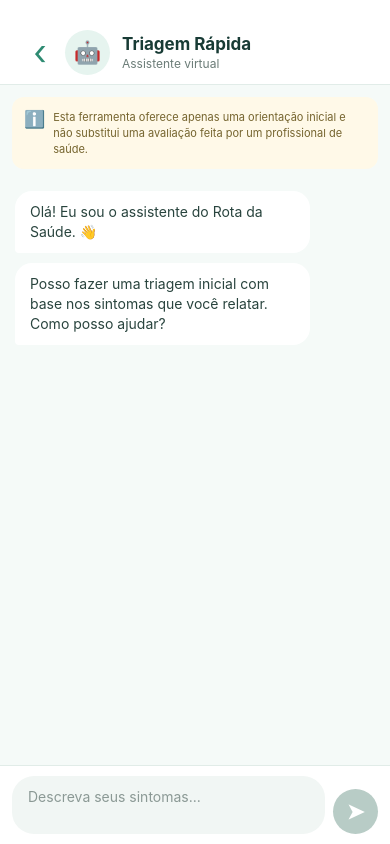
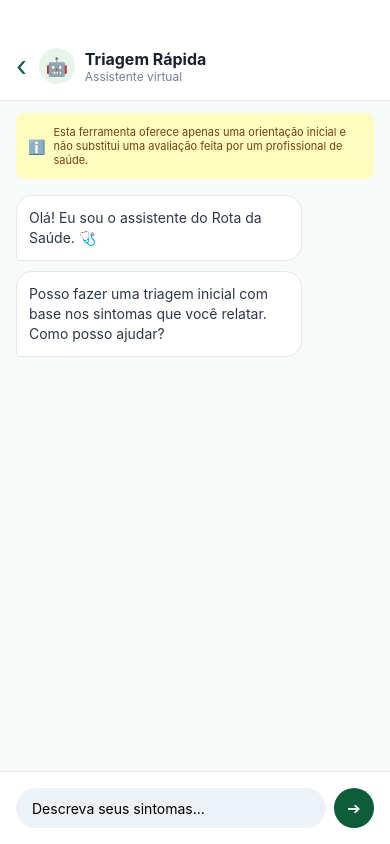
Before and after one commit to alyrdx29/rota-da-saude, a React Native app: screen /ChatAI in a window 390 px wide. Built offline with nearby package versions, Linux system fonts and the light colour scheme.

Commit message:
feat: integra Gemini API no chat de triagem da IA

```diff
--- a/package.json
+++ b/package.json
@@ -9,6 +9,7 @@
     "web": "expo start --web"
   },
   "dependencies": {
+    "@google/genai": "^2.16.0",
     "@hookform/resolvers": "^5.7.1",
     "@react-navigation/native": "^7.3.16",
     "@react-navigation/native-stack": "^7.18.8",
--- a/src/screens/ChatAIScreen.js
+++ b/src/screens/ChatAIScreen.js
@@ -9,13 +9,17 @@ import {
   Platform,
   ScrollView,
 } from 'react-native';
+import { GoogleGenAI } from '@google/genai';
 import { supabase } from '../supabaseClient';
+
+const ai = new GoogleGenAI({ apiKey: 'AQ.AbBRN6LbPH9Qc1mhhg6XRN0r9vKabmFbV-QXjXy75LMRAf6v1w' });
+
 export default function ChatAIScreen({ navigation }) {
   const [message, setMessage] = useState('');
   const [messages, setMessages] = useState([
     {
       id: 1,
-      text: 'Olá! Eu sou o assistente do Rota da Saúde. 👋',
+      text: 'Olá! Eu sou o assistente do Rota da Saúde. 🩺',
       sender: 'ai',
     },
     {
@@ -26,41 +30,47 @@ export default function ChatAIScreen({ navigation }) {
   ]);
 
   async function sendMessage() {
-    if (!message.trim()) {
-      return;
-    }
+    if (!message.trim()) return;
 
     const userMessageText = message.trim();
 
-    // Adiciona a mensagem imediatamente na tela (UI)
-    const newMessage = {
-      id: Date.now(),
-      text: userMessageText,
-      sender: 'user',
-    };
+    setMessages((prev) => [
+      ...prev,
+      { id: Date.now(), text: userMessageText, sender: 'user' },
+    ]);
+    setMessage('');
 
-    setMessages((currentMessages) => [
-      ...currentMessages,
-      newMessage,
+    const { data: { user } } = await supabase.auth.getUser();
+    if (user) {
+      await supabase.from('messages').insert([
+        { user_id: user.id, text: userMessageText, sender: 'user' },
+      ]);
+    }
+
+    try {
+      const response = await ai.models.generateContent({
+        model: 'gemini-2.5-flash',
+        contents: userMessageText,
+        config: {
+          systemInstruction:
+            'Você é o assistente virtual do Rota da Saúde. Faça triagens virtuais com empatia e clareza, avisando sempre que não substitui uma consulta médica.',
+        },
+      });
+
+      const aiReplyText = response.text;
+
+      setMessages((prev) => [
+        ...prev,
+        { id: Date.now() + 1, text: aiReplyText, sender: 'ai' },
       ]);
 
-    setMessage('');
-
-    // Salva a mensagem no Supabase
-    const { data: { user } } = await supabase.auth.getUser();
-
       if (user) {
-      const { error } = await supabase.from('messages').insert([
-        {
-          user_id: user.id,
-          text: userMessageText,
-          sender: 'user',
-        },
+        await supabase.from('messages').insert([
+          { user_id: user.id, text: aiReplyText, sender: 'ai' },
         ]);
-
-      if (error) {
-        console.error('Erro ao salvar mensagem no Supabase:', error.message);
       }
+    } catch (error) {
+      console.error('Erro ao gerar resposta da IA:', error);
     }
   }
 
@@ -69,7 +79,6 @@ export default function ChatAIScreen({ navigation }) {
       style={styles.container}
       behavior={Platform.OS === 'ios' ? 'padding' : undefined}
     >
-      {/* Cabeçalho */}
       <View style={styles.header}>
         <TouchableOpacity
           style={styles.backButton}
@@ -82,81 +91,57 @@ export default function ChatAIScreen({ navigation }) {
           <View style={styles.aiAvatar}>
             <Text style={styles.aiAvatarText}>🤖</Text>
           </View>
-
           <View>
-            <Text style={styles.headerTitle}>
-              Triagem Rápida
-            </Text>
-
-            <Text style={styles.headerSubtitle}>
-              Assistente virtual
-            </Text>
+            <Text style={styles.headerTitle}>Triagem Rápida</Text>
+            <Text style={styles.headerSubtitle}>Assistente virtual</Text>
           </View>
         </View>
       </View>
 
-      {/* Aviso */}
-      <View style={styles.warning}>
-        <Text style={styles.warningIcon}>ℹ️</Text>
-
-        <Text style={styles.warningText}>
-          Esta ferramenta oferece apenas uma orientação inicial e
-          não substitui uma avaliação feita por um profissional de
-          saúde.
+      <View style={styles.infoBar}>
+        <Text style={styles.infoIcon}>ℹ️</Text>
+        <Text style={styles.infoText}>
+          Esta ferramenta oferece apenas uma orientação inicial e não substitui
+          uma avaliação feita por um profissional de saúde.
         </Text>
       </View>
 
-      {/* Mensagens */}
       <ScrollView
         style={styles.messagesContainer}
         contentContainerStyle={styles.messagesContent}
-        showsVerticalScrollIndicator={false}
       >
-        {messages.map((item) => (
+        {messages.map((item) => {
+          const isUser = item.sender === 'user';
+          return (
             <View
               key={item.id}
               style={[
                 styles.messageBubble,
-              item.sender === 'user'
-                ? styles.userBubble
-                : styles.aiBubble,
+                isUser ? styles.userBubble : styles.aiBubble,
               ]}
             >
               <Text
                 style={[
                   styles.messageText,
-                item.sender === 'user'
-                  ? styles.userMessageText
-                  : styles.aiMessageText,
+                  isUser ? styles.userMessageText : styles.aiMessageText,
                 ]}
               >
                 {item.text}
               </Text>
             </View>
-        ))}
+          );
+        })}
       </ScrollView>
 
-      {/* Campo de mensagem */}
-      <View style={styles.inputArea}>
+      <View style={styles.inputContainer}>
         <TextInput
           style={styles.input}
           placeholder="Descreva seus sintomas..."
-          placeholderTextColor="#8B9995"
           value={message}
           onChangeText={setMessage}
-          multiline
-          maxLength={500}
         />
-
-        <TouchableOpacity
-          style={[
-            styles.sendButton,
-            !message.trim() && styles.sendButtonDisabled,
-          ]}
-          onPress={sendMessage}
-          disabled={!message.trim()}
-        >
-          <Text style={styles.sendText}>➤</Text>
+        <TouchableOpacity style={styles.sendButton} onPress={sendMessage}>
+          <Text style={styles.sendButtonText}>➔</Text>
         </TouchableOpacity>
       </View>
     </KeyboardAvoidingView>
@@ -166,166 +151,128 @@ export default function ChatAIScreen({ navigation }) {
 const styles = StyleSheet.create({
   container: {
     flex: 1,
-    backgroundColor: '#F5FAF8',
+    backgroundColor: '#F8FAF9',
   },
-
   header: {
-    height: 85,
-    backgroundColor: '#FFFFFF',
     flexDirection: 'row',
     alignItems: 'center',
-    paddingHorizontal: 20,
-    paddingTop: 20,
+    paddingHorizontal: 16,
+    paddingTop: 48,
+    paddingBottom: 16,
+    backgroundColor: '#FFFFFF',
     borderBottomWidth: 1,
-    borderBottomColor: '#E1ECE8',
+    borderBottomColor: '#E2E8F0',
   },
-
   backButton: {
-    width: 40,
-    height: 40,
-    justifyContent: 'center',
-    alignItems: 'center',
+    marginRight: 12,
   },
-
   backText: {
-    fontSize: 35,
-    color: '#2E8B72',
-    lineHeight: 35,
+    fontSize: 28,
+    color: '#0D5C3A',
   },
-
   headerInfo: {
     flexDirection: 'row',
     alignItems: 'center',
-    marginLeft: 5,
   },
-
   aiAvatar: {
-    width: 45,
-    height: 45,
-    borderRadius: 23,
-    backgroundColor: '#E6F4EF',
+    width: 36,
+    height: 36,
+    borderRadius: 18,
+    backgroundColor: '#E6F4EA',
     justifyContent: 'center',
     alignItems: 'center',
-    marginRight: 12,
+    marginRight: 10,
   },
-
   aiAvatarText: {
-    fontSize: 22,
+    fontSize: 18,
   },
-
   headerTitle: {
-    fontSize: 17,
+    fontSize: 16,
     fontWeight: 'bold',
-    color: '#183B35',
+    color: '#1A202C',
   },
-
   headerSubtitle: {
     fontSize: 12,
-    color: '#6B7C77',
-    marginTop: 2,
+    color: '#718096',
   },
-
-  warning: {
+  infoBar: {
     flexDirection: 'row',
-    backgroundColor: '#FFF9E8',
-    margin: 12,
+    alignItems: 'center',
+    backgroundColor: '#FEFCBF',
     padding: 12,
-    borderRadius: 12,
+    marginHorizontal: 16,
+    marginTop: 12,
+    borderRadius: 8,
   },
-
-  warningIcon: {
-    fontSize: 17,
+  infoIcon: {
     marginRight: 8,
   },
-
-  warningText: {
+  infoText: {
     flex: 1,
-    color: '#75642E',
     fontSize: 11,
-    lineHeight: 16,
+    color: '#744210',
   },
-
   messagesContainer: {
     flex: 1,
+    paddingHorizontal: 16,
   },
-
   messagesContent: {
-    paddingHorizontal: 15,
-    paddingVertical: 10,
+    paddingVertical: 16,
   },
-
   messageBubble: {
-    maxWidth: '82%',
-    paddingHorizontal: 15,
-    paddingVertical: 11,
-    borderRadius: 17,
+    maxWidth: '80%',
+    padding: 12,
+    borderRadius: 16,
     marginBottom: 10,
   },
-
+  userBubble: {
+    alignSelf: 'flex-end',
+    backgroundColor: '#0D5C3A',
+    borderBottomRightRadius: 4,
+  },
   aiBubble: {
     alignSelf: 'flex-start',
     backgroundColor: '#FFFFFF',
     borderBottomLeftRadius: 4,
+    borderWidth: 1,
+    borderColor: '#E2E8F0',
   },
-
-  userBubble: {
-    alignSelf: 'flex-end',
-    backgroundColor: '#2E8B72',
-    borderBottomRightRadius: 4,
-  },
-
   messageText: {
     fontSize: 14,
     lineHeight: 20,
   },
-
-  aiMessageText: {
-    color: '#29443E',
-  },
-
   userMessageText: {
     color: '#FFFFFF',
   },
-
-  inputArea: {
+  aiMessageText: {
+    color: '#2D3748',
+  },
+  inputContainer: {
     flexDirection: 'row',
-    alignItems: 'flex-end',
+    padding: 16,
     backgroundColor: '#FFFFFF',
-    paddingHorizontal: 12,
-    paddingVertical: 10,
     borderTopWidth: 1,
-    borderTopColor: '#E1ECE8',
+    borderTopColor: '#E2E8F0',
   },
-
   input: {
     flex: 1,
-    minHeight: 45,
-    maxHeight: 100,
-    backgroundColor: '#F1F6F4',
-    borderRadius: 22,
+    backgroundColor: '#EDF2F7',
+    borderRadius: 20,
     paddingHorizontal: 16,
-    paddingVertical: 12,
+    paddingVertical: 8,
     fontSize: 14,
-    color: '#183B35',
     marginRight: 8,
   },
-
   sendButton: {
-    width: 45,
-    height: 45,
-    borderRadius: 23,
-    backgroundColor: '#2E8B72',
+    width: 40,
+    height: 40,
+    borderRadius: 20,
+    backgroundColor: '#0D5C3A',
     justifyContent: 'center',
     alignItems: 'center',
   },
-
-  sendButtonDisabled: {
-    backgroundColor: '#B8CCC6',
-  },
-
-  sendText: {
+  sendButtonText: {
     color: '#FFFFFF',
-    fontSize: 21,
-    fontWeight: 'bold',
+    fontSize: 16,
   },
 });
```
Also changed, not shown: 1 other file (tests, documents, lock files or other folders). Lines whose indentation alone changed are shown as unchanged.
